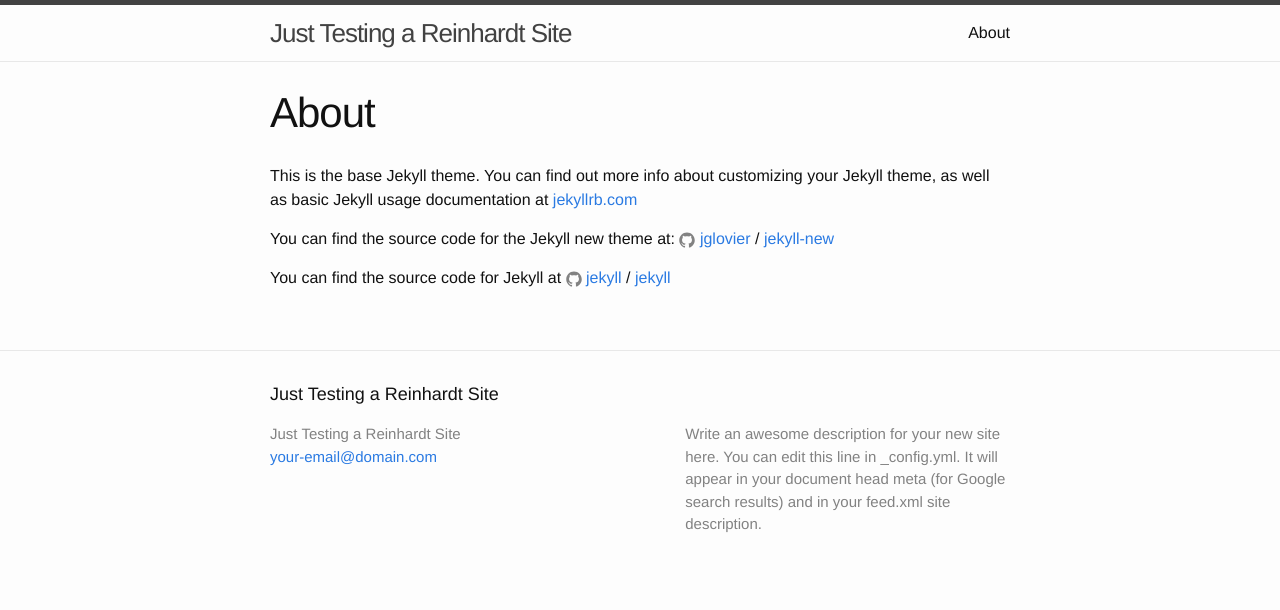
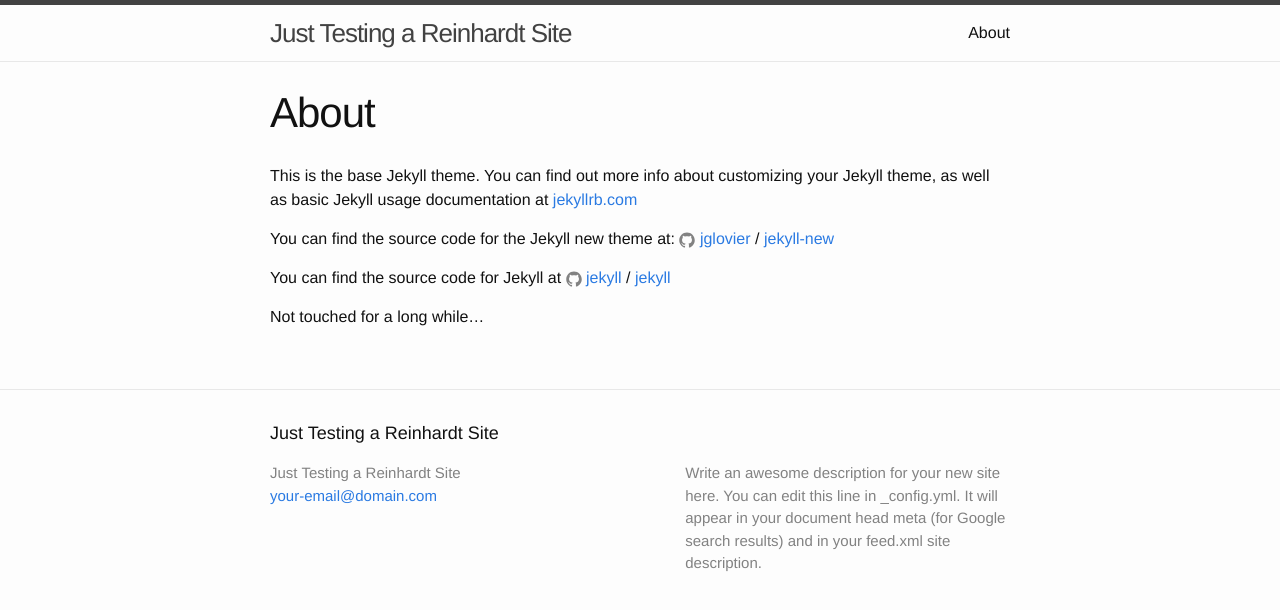
Before and after one commit to billreinhardt/billreinhardt.github.io, a Jekyll site: the page built from about.md, in a window 1280 px wide. Shown: the top 610 px of the page. Built offline with Jekyll 4.4.1, drawn with Linux system fonts in a browser that asks for light colours.

Commit message:
adds a message about this being untouched for a while

```diff
--- a/about.md
+++ b/about.md
@@ -13,3 +13,5 @@
 You can find the source code for Jekyll at
 {% include icon-github.html username="jekyll" %} /
 [jekyll](https://github.com/jekyll/jekyll)
+
+Not touched for a long while...
```
